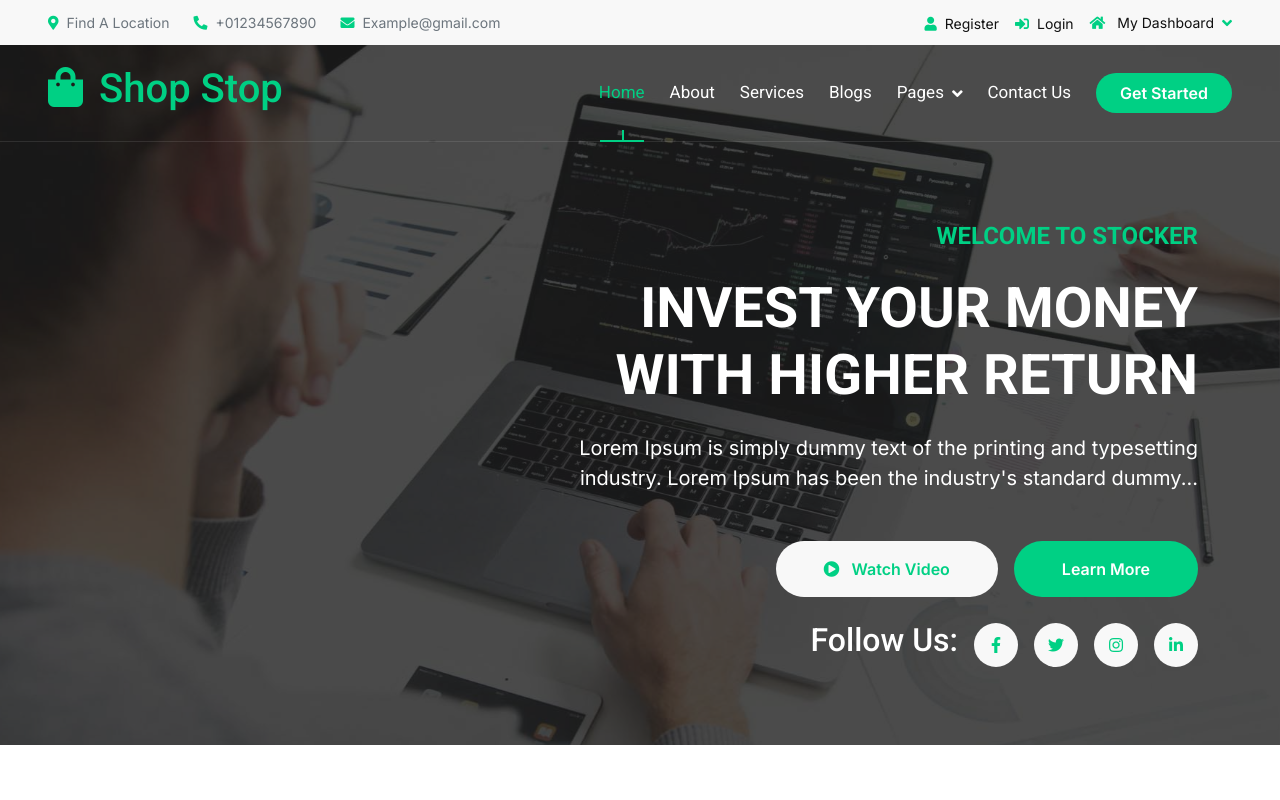
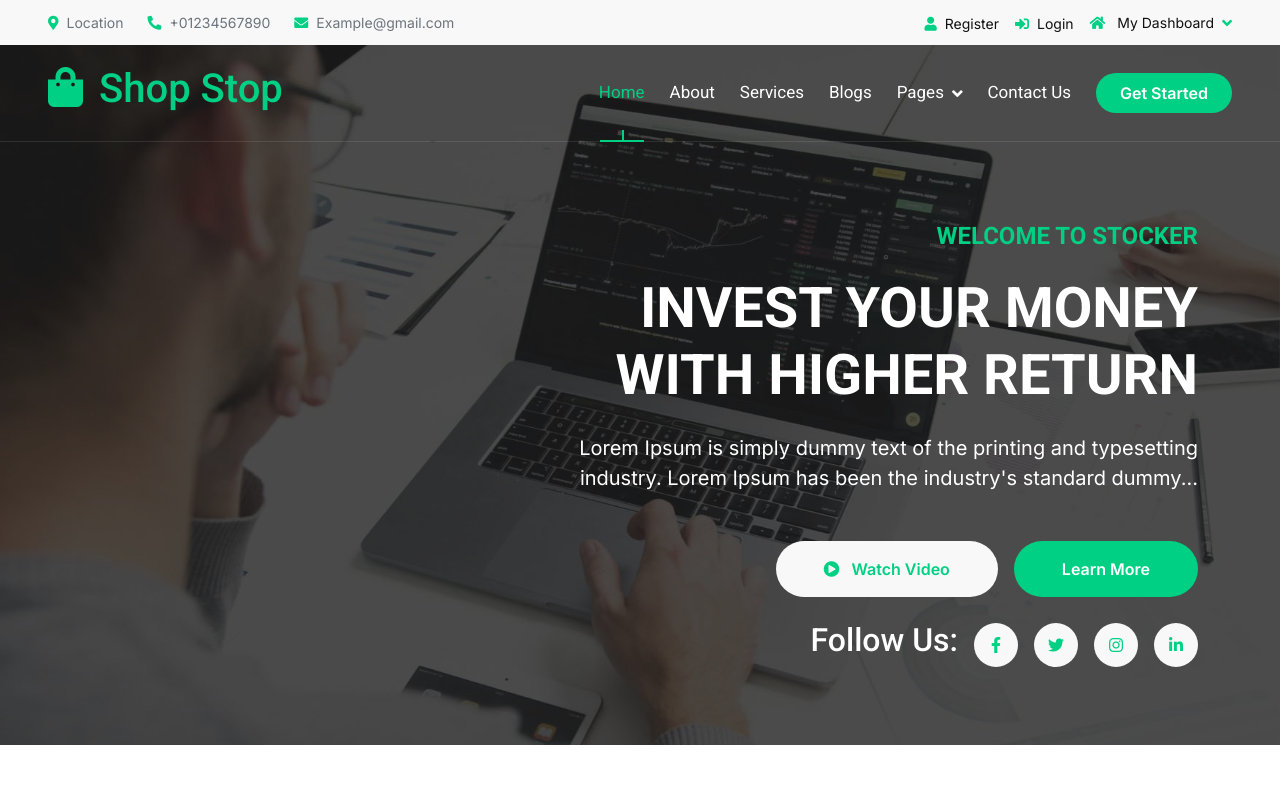
Before and after one commit to rohit-git-2001/E-Commerce, a React (Vite) app: page / in a window 1280 px wide. Shown: the top 800 px of the page. Built offline with nearby package versions, Linux system fonts and the light colour scheme.

Commit message:
adding new things

```diff
--- a/src/components/Navbar.jsx
+++ b/src/components/Navbar.jsx
@@ -1,4 +1,5 @@
 import React from "react";
+import { Link } from "react-router-dom";
 
 const Navbar = () => {
   return (
@@ -8,21 +9,33 @@ const Navbar = () => {
         <div className="row gx-0 align-items-center">
           <div className="col-lg-8 text-center text-lg-start mb-2 mb-lg-0">
             <div className="d-flex flex-wrap">
-              <a href="#" className="text-muted small me-4">
-                <i className="fas fa-map-marker-alt text-primary me-2"></i>Find
-                A Location
-              </a>
-              <a href="tel:+01234567890" className="text-muted small me-4">
+              <Link
+                to={import.meta.env.VITE_APP_SITE_MAP}
+                target="_blank"
+                rel="noreferrer"
+                className="text-muted small me-4"
+              >
+                <i className="fas fa-map-marker-alt text-primary me-2"></i>
+                Location
+              </Link>
+              <Link
+                to={`tel: ${import.meta.env.VITE_APP_PHONE_NUMBER}`}
+                rel="noreferrer"
+                target="_blank"
+                className="text-muted small me-4"
+              >
                 <i className="fas fa-phone-alt text-primary me-2"></i>
                 +01234567890
-              </a>
-              <a
-                href="mailto:example@gmail.com"
+              </Link>
+              <Link
+                to={`mailto:${import.meta.env.VITE_APP_EMAIL}`}
+                target="_blank"
+                rel="noreferrer"
                 className="text-muted small me-0"
               >
                 <i className="fas fa-envelope text-primary me-2"></i>
                 Example@gmail.com
-              </a>
+              </Link>
             </div>
           </div>
           <div className="col-lg-4 text-center text-lg-end">
@@ -77,7 +90,9 @@ const Navbar = () => {
         <nav className="navbar navbar-expand-lg navbar-light px-4 px-lg-5 py-3 py-lg-0">
           <a href="" className="navbar-brand p-0">
             <h1 className="text-primary">
-              <i className="fas fa-shopping-bag me-3"></i>{import.meta.env.VITE_APP_SITE_NAME}</h1>
+              <i className="fas fa-shopping-bag me-3"></i>
+              {import.meta.env.VITE_APP_SITE_NAME}
+            </h1>
             {/* <img src="img/logo.png" alt="Logo"/>  */}
           </a>
           <button
@@ -139,7 +154,6 @@ const Navbar = () => {
             </a>
           </div>
         </nav>
-
       </div>
     </>
   );
```
Also changed, not shown: 1 other file (tests, documents, lock files or other folders).
